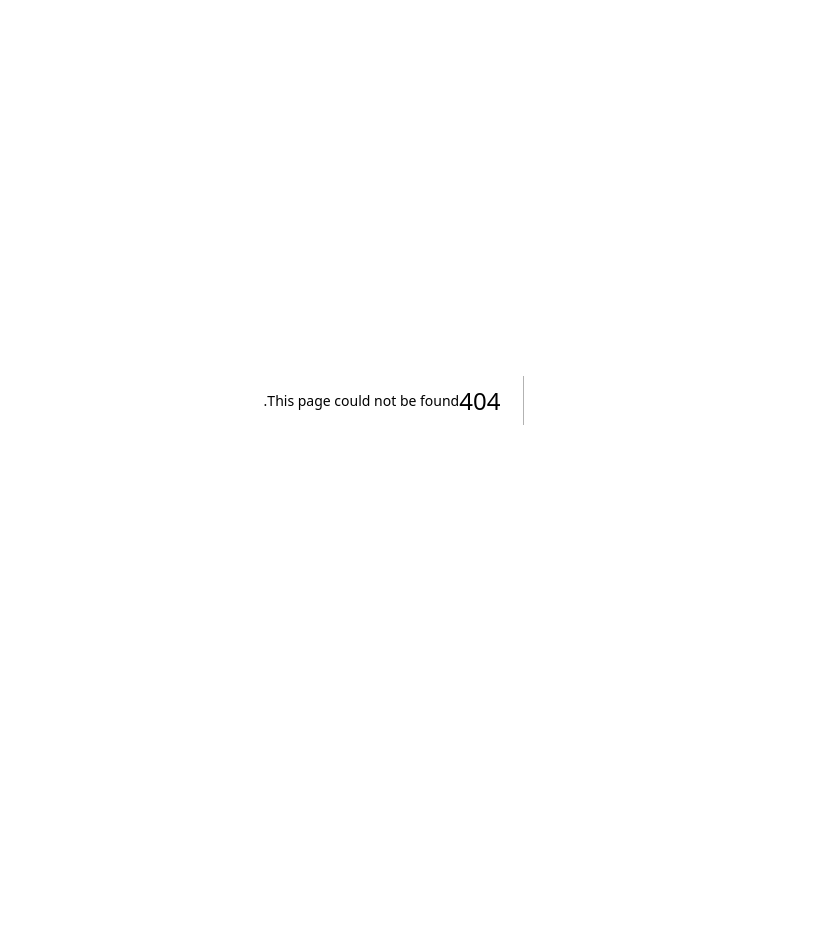
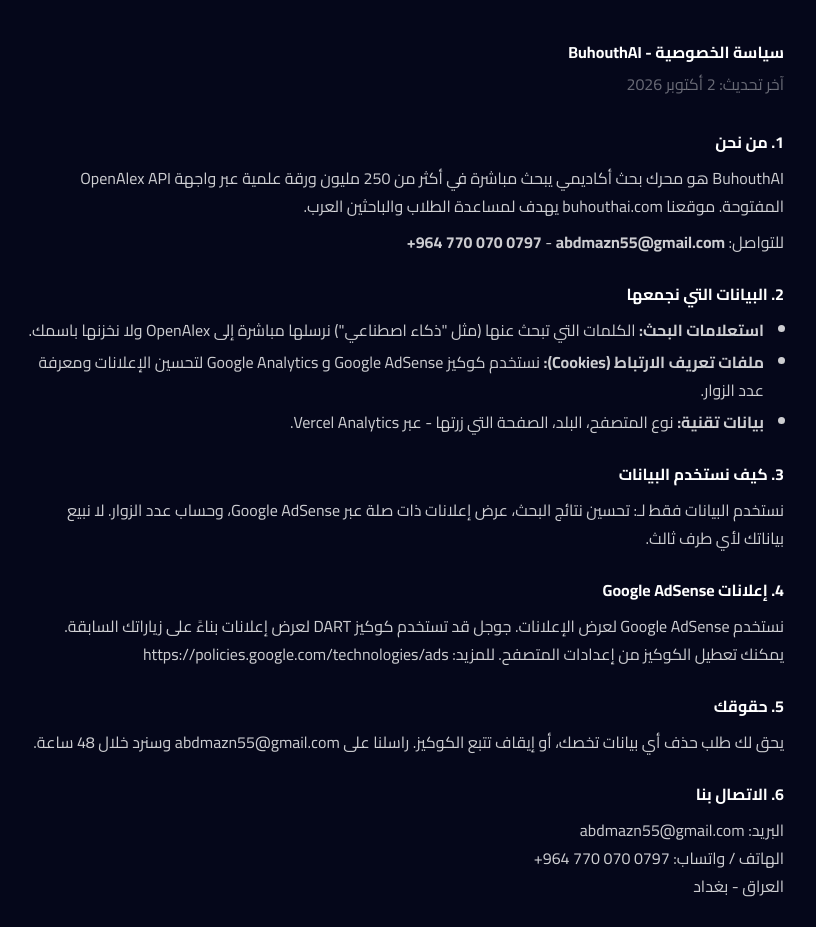
Before and after one commit to mahmoodabdm/buhouthal, a Next.js app: page /privacy in a window 1280 px wide. Before the commit this address had no page. Shown: the top 927 px of the page, without its empty margins (236-1052 px from the left). Before the commit the page ends 800 px from the top, so only its background shows below. Built offline with nearby package versions, Linux system fonts and the light colour scheme.

Commit message:
Create page.tsx

```diff
--- /dev/null
+++ b/app/privacy/page.tsx
@@ -0,0 +1,53 @@
+export default function PrivacyPage() {
+  return (
+    <main className="min-h-screen bg-[#05071a] text-white">
+      <div style={{maxWidth:'800px', margin:'0 auto', padding:'40px 20px'}}>
+        <h1 className="text- font-bold mb-2">سياسة الخصوصية - BuhouthAI</h1>
+        <p className="text- text-white/40 mb-8">آخر تحديث: 2 أكتوبر 2026</p>
+
+        <div className="space-y-6 text- leading-7 text-white/80">
+          <section>
+            <h2 className="text- font-bold text-white mb-2">1. من نحن</h2>
+            <p>BuhouthAI هو محرك بحث أكاديمي يبحث مباشرة في أكثر من 250 مليون ورقة علمية عبر واجهة OpenAlex API المفتوحة. موقعنا buhouthai.com يهدف لمساعدة الطلاب والباحثين العرب.</p>
+            <p className="mt-2">للتواصل: <b>abdmazn55@gmail.com</b> - <b dir="ltr">+964 770 070 0797</b></p>
+          </section>
+
+          <section>
+            <h2 className="text- font-bold text-white mb-2">2. البيانات التي نجمعها</h2>
+            <ul className="list-disc pr-5 space-y-1">
+              <li><b>استعلامات البحث:</b> الكلمات التي تبحث عنها (مثل "ذكاء اصطناعي") نرسلها مباشرة إلى OpenAlex ولا نخزنها باسمك.</li>
+              <li><b>ملفات تعريف الارتباط (Cookies):</b> نستخدم كوكيز Google AdSense و Google Analytics لتحسين الإعلانات ومعرفة عدد الزوار.</li>
+              <li><b>بيانات تقنية:</b> نوع المتصفح، البلد، الصفحة التي زرتها - عبر Vercel Analytics.</li>
+            </ul>
+          </section>
+
+          <section>
+            <h2 className="text- font-bold text-white mb-2">3. كيف نستخدم البيانات</h2>
+            <p>نستخدم البيانات فقط لـ: تحسين نتائج البحث، عرض إعلانات ذات صلة عبر Google AdSense، وحساب عدد الزوار. لا نبيع بياناتك لأي طرف ثالث.</p>
+          </section>
+
+          <section>
+            <h2 className="text- font-bold text-white mb-2">4. إعلانات Google AdSense</h2>
+            <p>نستخدم Google AdSense لعرض الإعلانات. جوجل قد تستخدم كوكيز DART لعرض إعلانات بناءً على زياراتك السابقة. يمكنك تعطيل الكوكيز من إعدادات المتصفح. للمزيد: https://policies.google.com/technologies/ads</p>
+          </section>
+
+          <section>
+            <h2 className="text- font-bold text-white mb-2">5. حقوقك</h2>
+            <p>يحق لك طلب حذف أي بيانات تخصك، أو إيقاف تتبع الكوكيز. راسلنا على abdmazn55@gmail.com وسنرد خلال 48 ساعة.</p>
+          </section>
+
+          <section>
+            <h2 className="text- font-bold text-white mb-2">6. الاتصال بنا</h2>
+            <p>البريد: abdmazn55@gmail.com</p>
+            <p>الهاتف / واتساب: <span dir="ltr">+964 770 070 0797</span></p>
+            <p>العراق - بغداد</p>
+          </section>
+        </div>
+
+        <div className="mt-10 text-center">
+          <a href="/" className="bg-white text-black px-6 py-2 rounded-full text- font-bold">العودة للرئيسية</a>
+        </div>
+      </div>
+    </main>
+  )
+}
```
